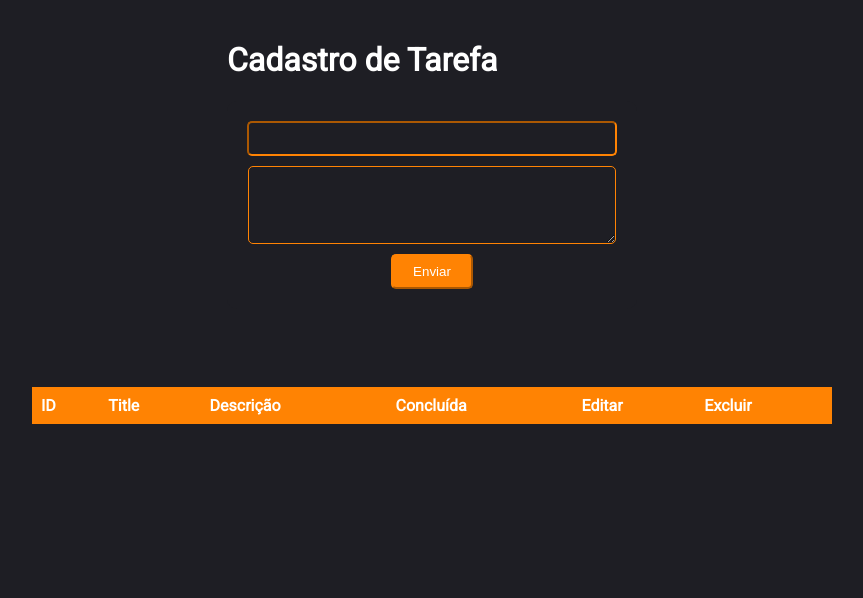
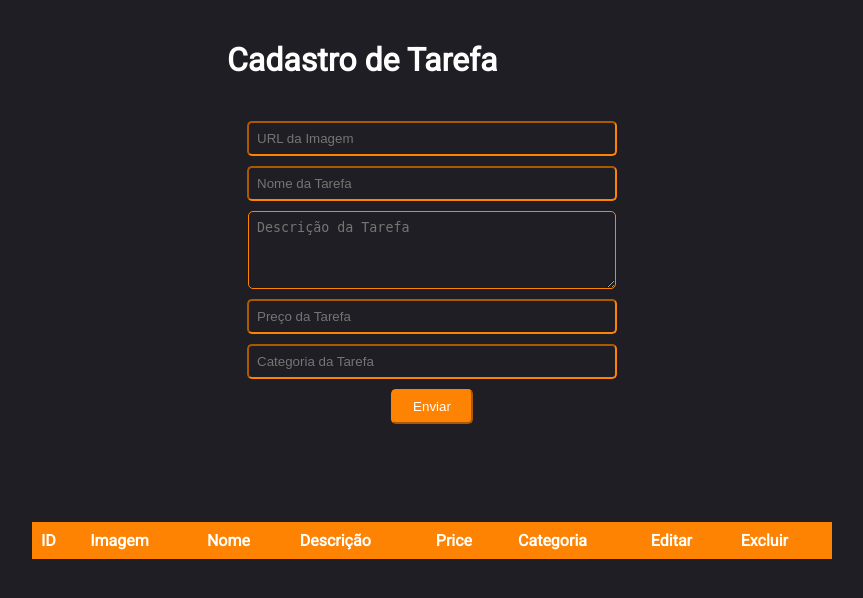
Before and after one commit to Vitaedoca/web, a PHP site: page /visao/listaContato.php in a window 1280 px wide. Shown: the top 598 px of the page, without its empty margins (208-1071 px from the left). Run offline with PHP 8.4, Linux system fonts and the light colour scheme; data that the repository does not hold is empty.

Commit message:
Ajustando finalizando

```diff
--- a/controle/AdicionarTarefa_class.php
+++ b/controle/AdicionarTarefa_class.php
@@ -5,16 +5,17 @@ class AdicionarTarefa {
     public function __construct() {
         if (isset($_POST["enviar"])) {
             $tarefa = new Tarefa(); // Criar um objeto de Tarefa
-			$tarefa->setIma($_POST["img"]); // Atribua valores aos novos campos
+			$tarefa->setImg($_POST["img"]); // Atribua valores aos novos campos
 			$tarefa->setName($_POST["name"]);
 			$tarefa->setDsc($_POST["dsc"]);
 			$tarefa->setPrice($_POST["price"]);
+			$tarefa->setCategoria($_POST["categoria"]);
             // Defina outros campos da tarefa, se necessário
 
             $dao = new TarefaDAO(); // Instancie o DAO de Tarefa
             $dao->adicionar($tarefa); // Adicione a nova tarefa ao banco de dados
 
-            $status = "Cadastro da tarefa '" . $tarefa->getDescricao() . "' efetuado com sucesso";
+            $status = "Cadastro da tarefa '" . $tarefa->getName() . "' efetuado com sucesso";
             // Mensagem de status após a adição da tarefa
 
             // Redirecione ou inclua a visão de listagem de tarefas aqui
--- a/controle/AlterarContato_class.php
+++ b/controle/AlterarContato_class.php
@@ -8,15 +8,16 @@
 
 				$c = new Tarefa();
 				$c->setId($_POST["id"]);
-				$c->setIma($_POST["img"]); // Atribua valores aos novos campos
+				$c->setImg($_POST["img"]); // Atribua valores aos novos campos
 				$c->setName($_POST["name"]);
 				$c->setDsc($_POST["dsc"]);
 				$c->setPrice($_POST["price"]);
+				$c->setCategoria($_POST["categoria"]);
 
 				$dao = new TarefaDAO();
 				$dao->alterar($c);
 
-				$status = "Alteração do Contato " . $c->getDescricao() . " efetuada com sucesso";
+				$status = "Alteração do Contato " . $c->getName() . " efetuada com sucesso";
 
 				$lista = $dao->listar();
 
--- a/controle/ExcluirTarefa_class.php
+++ b/controle/ExcluirTarefa_class.php
@@ -14,7 +14,7 @@
 					$cont = $dao->exibir($_GET["id"]);
 					//unlink($cont->getFoto());
 					$dao->excluir($cont);
-					$status = "O contato " . $cont->getDescricao() . " foi excluído com sucesso";
+					$status = "O contato " . $cont->getName() . " foi excluído com sucesso";
 
 					$lista = $dao->listar();
 					include_once("visao/listaContato.php");
--- a/visao/listaContato.php
+++ b/visao/listaContato.php
@@ -102,10 +102,12 @@
     <div class="container">
         <div class="cadastro">
             <h1>Cadastro de Tarefa</h1>
-            <form action="contato.php?fun=adicionar" method="POST">
-                <!-- Seus campos de entrada -->
-                <input type="text" id="title" name="title" />
-                <textarea id="descricao" name="descricao" rows="4" cols="50"></textarea>
+            <form action="contato.php?fun=adicionar" method="POST"> <!-- Arquivo PHP para inserir os dados no banco -->
+                <input type="text" id="img" name="img" placeholder="URL da Imagem" />
+                <input type="text" id="name" name="name" placeholder="Nome da Tarefa" />
+                <textarea id="dsc" name="dsc" rows="4" cols="50" placeholder="Descrição da Tarefa"></textarea>
+                <input type="text" id="price" name="price" placeholder="Preço da Tarefa" />
+                <input type="text" id="categoria" name="categoria" placeholder="Categoria da Tarefa" />
 
                 <input type="submit" name="enviar" value="Enviar" />
             </form>
@@ -123,24 +125,30 @@
 		<table>
 			<tr>
                 <th>ID</th>
-				<th>Title</th>
+                <th>Imagem</th>
+                <th>Nome</th>
                 <th>Descrição</th>
-				<th>Concluída</th>
+                <th>Price</th>
+                <th>Categoria</th>
                 <th>Editar</th>
                 <th>Excluir</th>
 			</tr>
 			<!-- Primeira linha da tabela com o cabeçalho -->
 
+
             <?php
-			// Assume que o controle passou uma lista de tarefas
+            // Supondo que $lista é um array de objetos Tarefa preenchido com os dados
             foreach ($lista as $tarefa) {
                 echo "<tr>";
                 echo "<td>" . $tarefa->getId() . "</td>";
-                echo "<td><span>" . ($tarefa->getConcluida() ? '<s>' . $tarefa->getTitle() . '</s>' : $tarefa->getTitle()) . "</span></td>";
-                echo "<td><span>" . ($tarefa->getConcluida() ? '<s>' . $tarefa->getDescricao() . '</s>' : $tarefa->getDescricao()) . "</span></td>";
-				echo "<td>" . ($tarefa->getConcluida() ? 'Sim' : 'Não') . "</td>";
-				echo "<td><a href=contato.php?fun=alterar&id=" . $tarefa->getId() . "><img src='visao/img/update.png' width='30px'/></a></td>";
-				echo "<td><a href=contato.php?fun=excluir&id=" . $tarefa->getId() . "><img src='visao/img/delete.png' width='30px' /></a></td>";
+                echo "<td><img src='" . $tarefa->getImg() . "' width='50px'/></td>";
+                echo "<td>" . $tarefa->getName() . "</td>";
+                echo "<td>" . $tarefa->getDsc() . "</td>";
+                echo "<td>" . $tarefa->getPrice() . "</td>";
+                echo "<td>" . $tarefa->getCategoria() . "</td>";
+                echo "<td><a href='contato.php?fun=alterar&id=" . $tarefa->getId() . "'><img src='visao/img/update.png' width='30px'/> </a></td>";
+                echo "<td><a href='contato.php?fun=excluir&id=" . $tarefa->getId() . "'><img src='visao/img/delete.png' width='30px' /> </a></td>";
+                // Adicione mais colunas conforme necessário
                 echo "</tr>";
             }
             ?>
--- a/visao/pagAutorizaExcluir.php
+++ b/visao/pagAutorizaExcluir.php
@@ -29,7 +29,7 @@
     </style>
 </head>
 <body>
-    <h1>Confirmar exclusão de <?php echo $cont->getDescricao(); ?></h1>
+    <h1>Confirmar exclusão de <?php echo $cont->getName(); ?></h1>
 
     <h2><a href="contato.php?fun=excluir&conf=sim&id=<?php echo $cont->getId();?>">Sim</a></h2>
     <h2><a href="contato.php?fun=listar">Não</a></h2>
```
Also changed, not shown: cardapio/index.php (+6 -6 lines), cardapio/js/app.js (+24 -31 lines), controle/ListarTarefas_class.php (+16 -29 lines), controle/ListarTarefas_classJSON.php (added, +38 -0 lines), controle/index.php (added, +11 -0 lines), modelo/ContatoDAO_class.php (+8 -4 lines), modelo/Contato_class.php (+10 -1 lines), visao/formAlteraContato.php (+20 -16 lines), cardapio/js/dadoss.js (renamed from cardapio/js/dados.js). Lines whose indentation alone changed are shown as unchanged.
